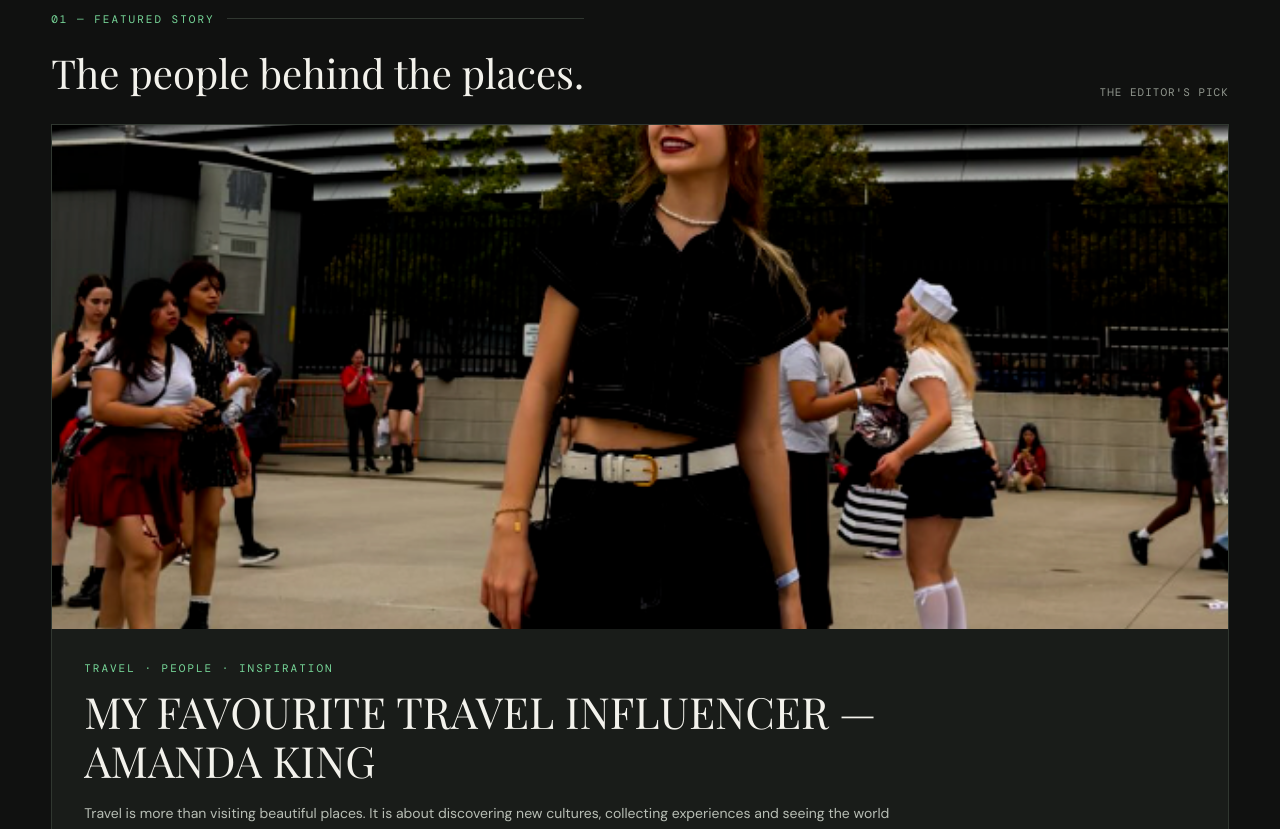
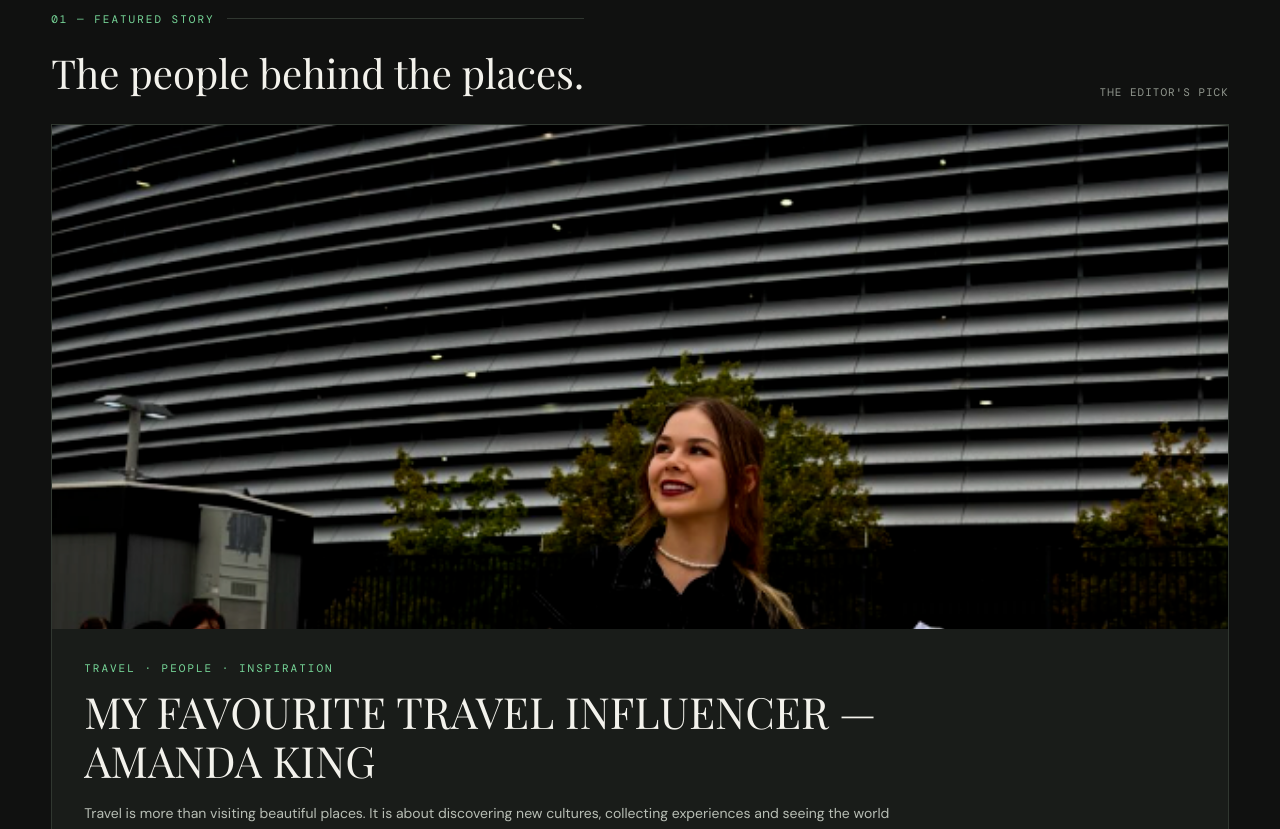
Before and after one commit to starbucksarchive/MIDNIGHT.NEWS, a plain HTML site: page index.html in a window 1280 px wide. Shown: the part 740-1569 px from the top of the page. Drawn offline with nearby package versions, Linux system fonts and the light colour scheme; no server answers.

Commit message:
Update index.html

```diff
--- a/index.html
+++ b/index.html
@@ -269,12 +269,11 @@ nav a:hover {color:var(--green)}
 }
 
 .amanda-photo {
-  display:block;
-  width:100%;
-  aspect-ratio:21/9;
-  object-fit:cover;
-  object-position:center 42%;
-  background:#222822;
+  display: block;
+  width: 100%;
+  aspect-ratio: 21 / 9;
+  object-fit: cover;
+  object-position: center 10%;
 }
 
 .amanda-content {
```
